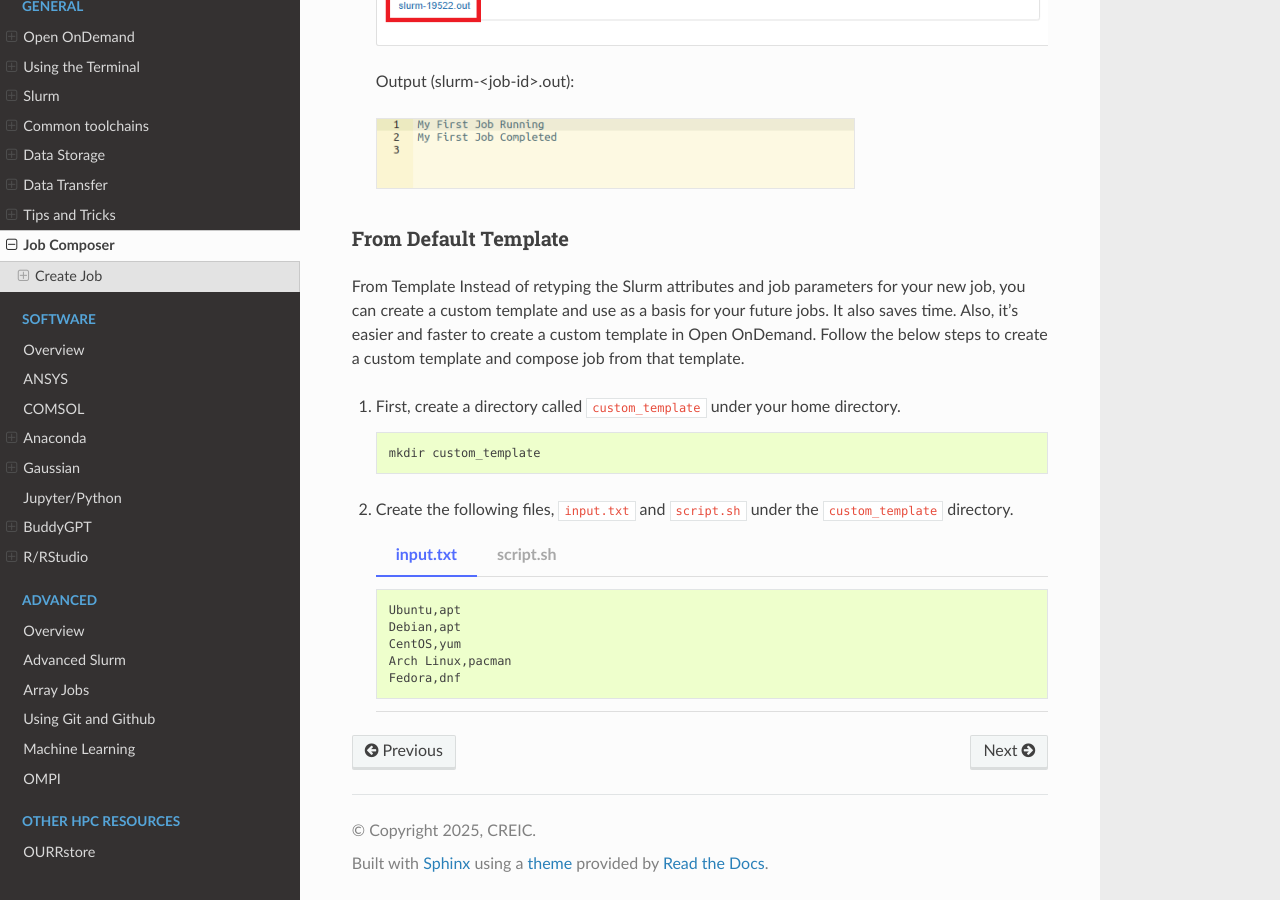
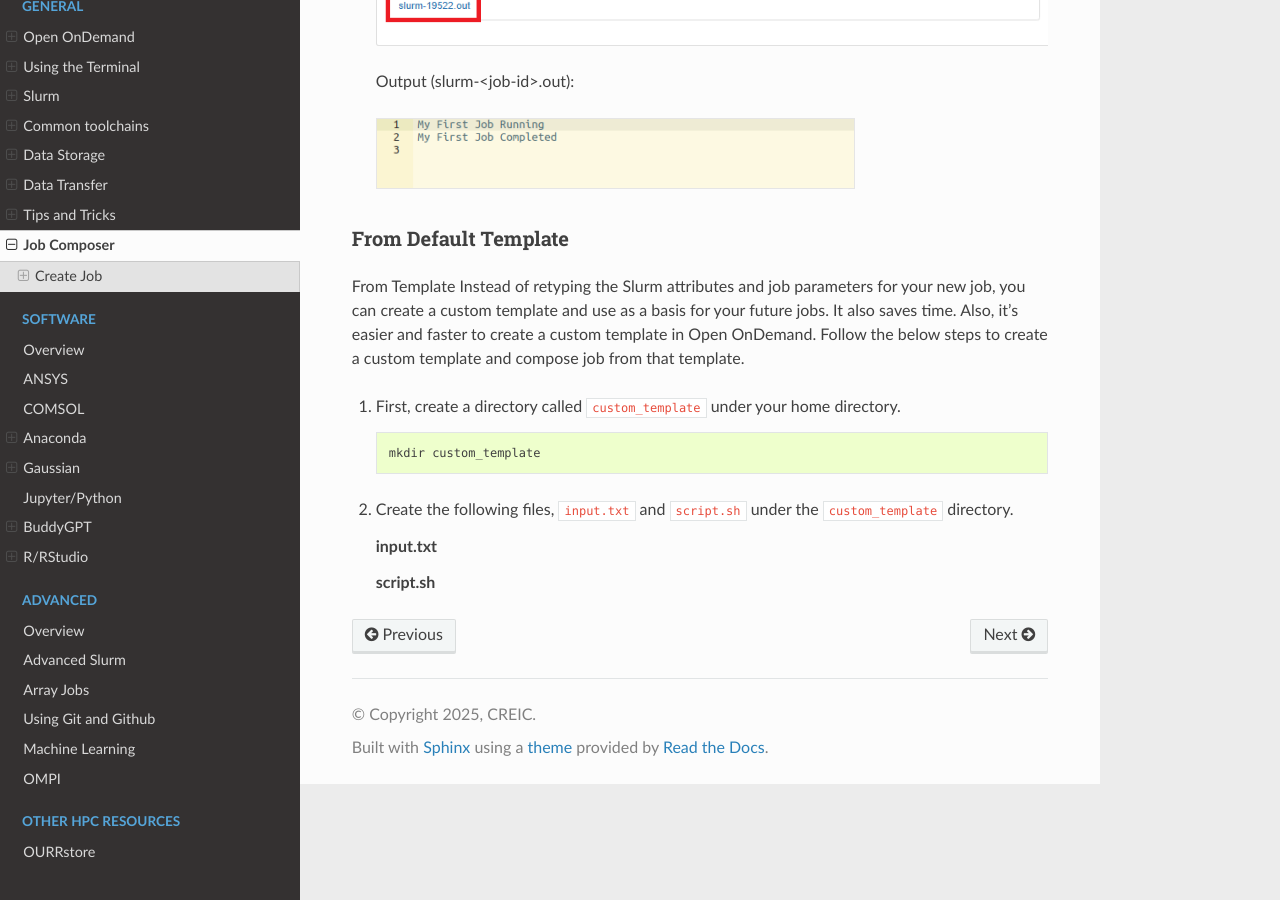
Before and after one commit to UCO-HPC/buddy-documentation, a Sphinx documentation site: the page built from source/general/Job-Composer.rst, in a window 1280 px wide and 900 px high, scrolled down 4818 px. Built offline with Sphinx 7.4.7 and the Read the Docs theme 3.1.0, drawn with Linux system fonts in a browser that asks for light colours; some of the changed lines change nothing that is shown.

Commit message:
code block

```diff
--- a/source/general/Job-Composer.rst
+++ b/source/general/Job-Composer.rst
@@ -96,11 +96,9 @@ It also saves time. Also, it’s easier and faster to create a custom template i
 
 2. Create the following files, ``input.txt`` and ``script.sh`` under the ``custom_template`` directory.
 
-   .. tab-set::
+   .. tab-item:: input.txt
 
-      .. tab-item:: input.txt
-
-         .. code-block:: text
+      .. code-block:: text
 
             Ubuntu,apt
             Debian,apt
@@ -108,14 +106,14 @@ It also saves time. Also, it’s easier and faster to create a custom template i
             Arch Linux,pacman
             Fedora,dnf
 
-      .. tab-item:: script.sh
+   .. tab-item:: script.sh
 
-         .. code-block:: bash
+      .. code-block:: bash
 
-            #!/bin/bash
+         #!/bin/bash
 
-            while IFS= read -r line; do
-                if [[ "$line" == *"apt"* ]]; then
-                  printf '%s\n' "$line"
-                fi
-            done < input.txt
+         while IFS= read -r line; do
+            if [[ "$line" == *"apt"* ]]; then
+               printf '%s\n' "$line"
+             fi
+         done < input.txt
```
